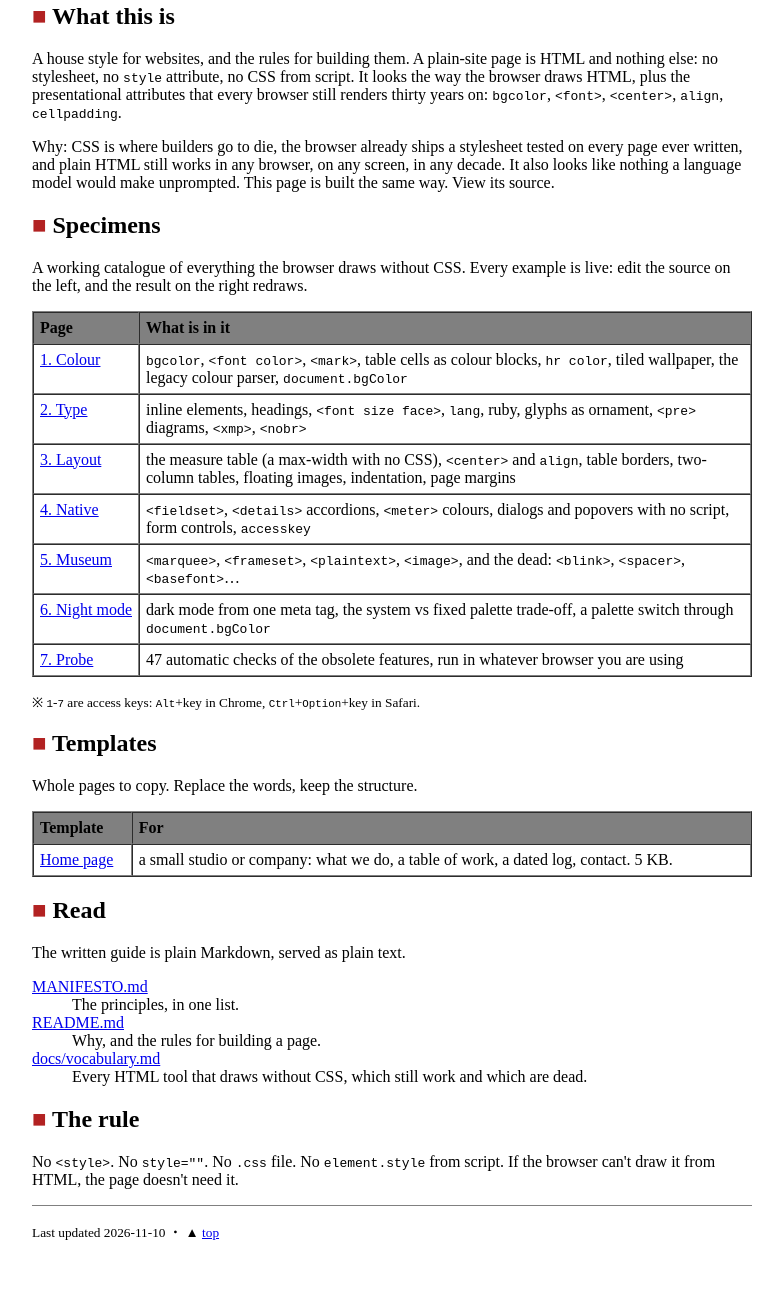
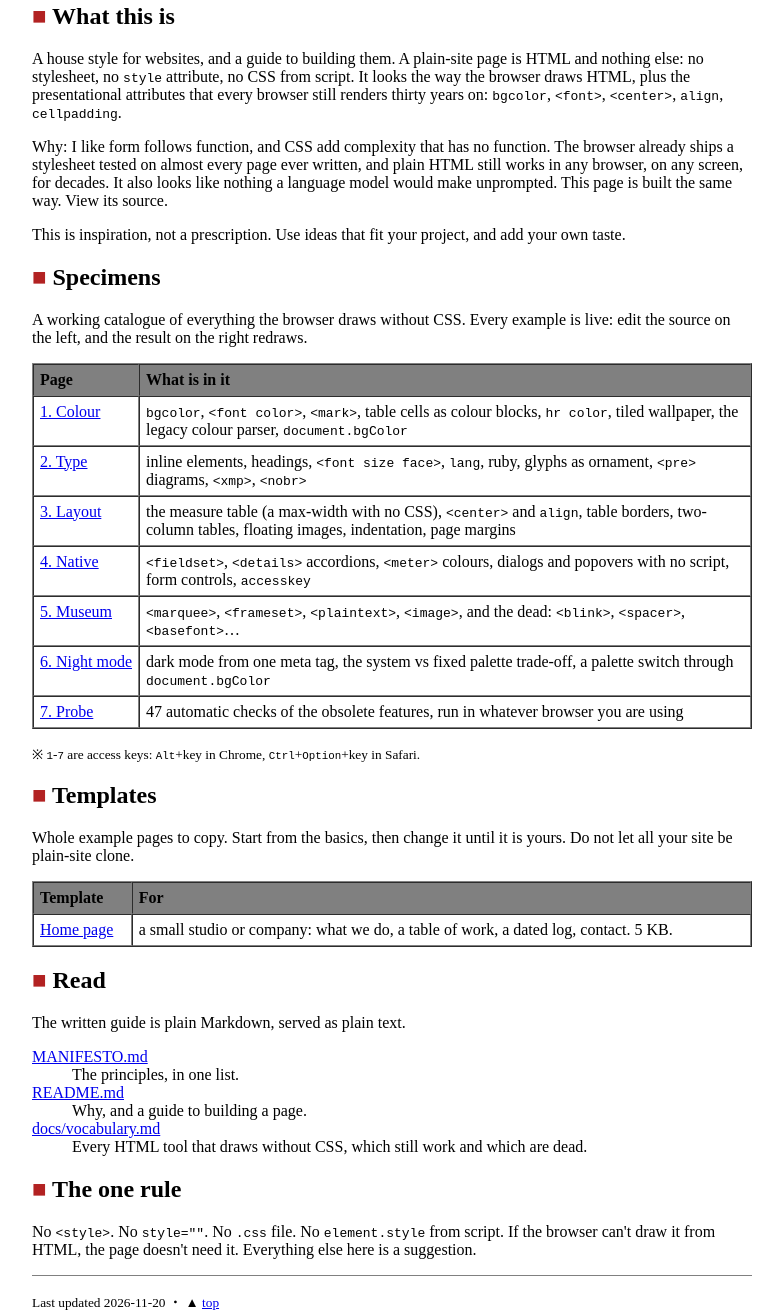
Before and after one commit to Zaffer/plain-site, a plain HTML site: page index.html in a window 1280 px wide. Shown: the part 174-1488 px from the top of the page, without its empty margins (248-1031 px from the left). Before the commit the page ends 1439 px from the top, so only its background shows below. Drawn offline with Linux system fonts and the light colour scheme.

Commit message:
wording updates to be more suggestive

```diff
--- a/index.html
+++ b/index.html
@@ -24,16 +24,18 @@
 
 <h2 id="what"><font color="#b22222">■</font> What this is</h2>
 
-<p>A house style for websites, and the rules for building them. A plain-site page is HTML
+<p>A house style for websites, and a guide to building them. A plain-site page is HTML
 and nothing else: no stylesheet, no <code>style</code> attribute, no CSS from script. It
 looks the way the browser draws HTML, plus the presentational attributes that every browser
 still renders thirty years on: <code>bgcolor</code>, <code>&lt;font&gt;</code>,
 <code>&lt;center&gt;</code>, <code>align</code>, <code>cellpadding</code>.</p>
 
-<p>Why: CSS is where builders go to die, the browser already ships a stylesheet tested on
-every page ever written, and plain HTML still works in any browser, on any screen, in any
-decade. It also looks like nothing a language model would make unprompted. This page is
-built the same way. View its source.</p>
+<p>Why: I like form follows function, and CSS add complexity that has no function.
+The browser already ships a stylesheet tested on almost every page ever written, and plain HTML still works in any browser,
+on any screen, for decades. It also looks like nothing a language model would make unprompted.
+This page is built the same way. View its source.</p>
+
+<p>This is inspiration, not a prescription. Use ideas that fit your project, and add your own taste.</p>
 
 <h2 id="specimens"><font color="#b22222">■</font> Specimens</h2>
 
@@ -74,7 +76,7 @@ through <code>document.bgColor</code></td></tr>
 
 <h2 id="templates"><font color="#b22222">■</font> Templates</h2>
 
-<p>Whole pages to copy. Replace the words, keep the structure.</p>
+<p>Whole example pages to copy. Start from the basics, then change it until it is yours. Do not let all your site be plain-site clone.</p>
 
 <table border="1" cellpadding="6" cellspacing="0" width="100%">
 <tr bgcolor="gray"><th align="left">Template</th><th align="left">For</th></tr>
@@ -90,20 +92,20 @@ through <code>document.bgColor</code></td></tr>
 <dt><a href="MANIFESTO.md">MANIFESTO.md</a></dt>
 <dd>The principles, in one list.</dd>
 <dt><a href="README.md">README.md</a></dt>
-<dd>Why, and the rules for building a page.</dd>
+<dd>Why, and a guide to building a page.</dd>
 <dt><a href="docs/vocabulary.md">docs/vocabulary.md</a></dt>
 <dd>Every HTML tool that draws without CSS, which still work and which are dead.</dd>
 </dl>
 
-<h2 id="rule"><font color="#b22222">■</font> The rule</h2>
+<h2 id="rule"><font color="#b22222">■</font> The one rule</h2>
 
 <p>No <code>&lt;style&gt;</code>. No <code>style=""</code>. No <code>.css</code> file. No
 <code>element.style</code> from script. If the browser can't draw it from HTML, the page
-doesn't need it.</p>
+doesn't need it. Everything else here is a suggestion.</p>
 
 <hr noshade size="1">
 
-<p><small>Last updated 2026-11-10 ・ ▲ <a href="#">top</a></small></p>
+<p><small>Last updated 2026-11-20 ・ ▲ <a href="#">top</a></small></p>
 
 </td><td></td></tr></table>
 
```
Also changed, not shown: templates/home.html (+3 -3 lines), 2 other files.
